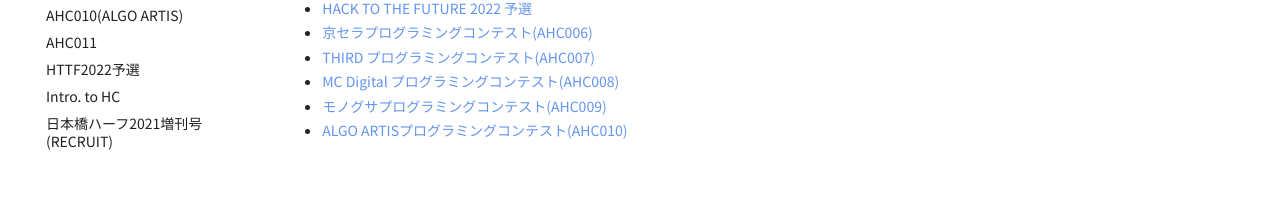
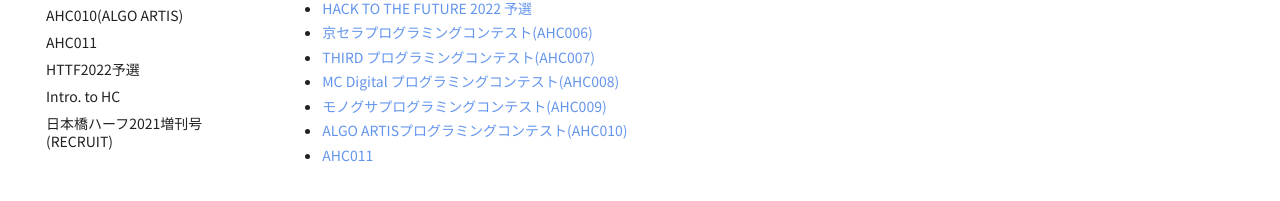
Before and after one commit to jetbead/AtCoderHeuristicContestMemo, an MkDocs documentation site: the page built from docs/ContestMemo/index.md, in a window 1280 px wide. Shown: the part 440-641 px from the top of the page. Built offline with MkDocs 1.6.1 and Material for MkDocs 9.7.7, drawn with Linux system fonts in a browser that asks for light colours; some web fonts are replaced.

Commit message:
Update index.md

```diff
--- a/docs/ContestMemo/index.md
+++ b/docs/ContestMemo/index.md
@@ -17,3 +17,4 @@
 - [MC Digital プログラミングコンテスト(AHC008)](./ahc008.md)
 - [モノグサプログラミングコンテスト(AHC009)](./ahc009.md)
 - [ALGO ARTISプログラミングコンテスト(AHC010)](./ahc010.md)
+- [AHC011](./ahc011.md)
```
